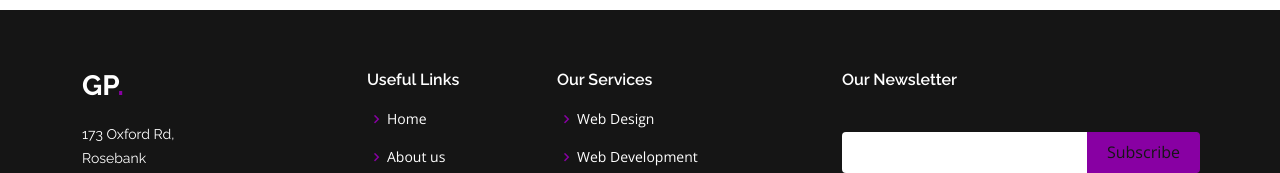
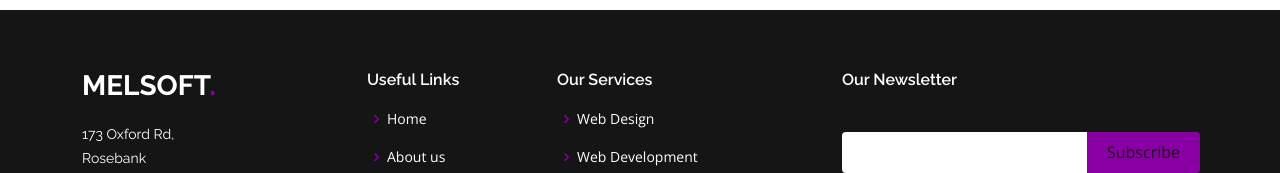
Before and after one commit to LSkhosana/Melsoft-landing-page, a plain HTML site: page index.html in a window 1280 px wide. Shown: the part 5605-5778 px from the top of the page. Drawn offline with nearby package versions, Linux system fonts and the light colour scheme.

Commit message:
my Level2 individual project

```diff
--- a/index.html
+++ b/index.html
@@ -449,7 +449,7 @@
 
           <div class="col-lg-3 col-md-6">
             <div class="footer-info">
-              <h3>Gp<span>.</span></h3>
+              <h3>Melsoft<span>.</span></h3>
               <p>
                 173 Oxford Rd, <br>
                 Rosebank<br><br>
```
